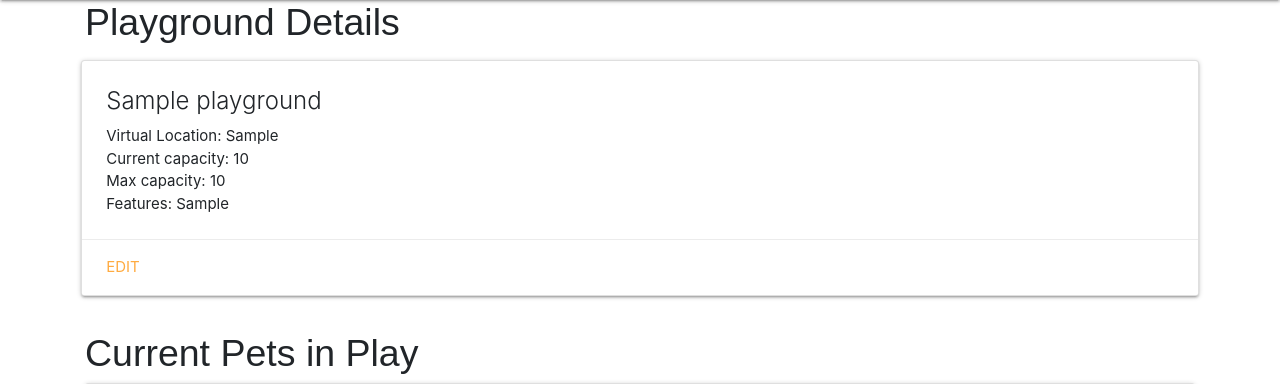
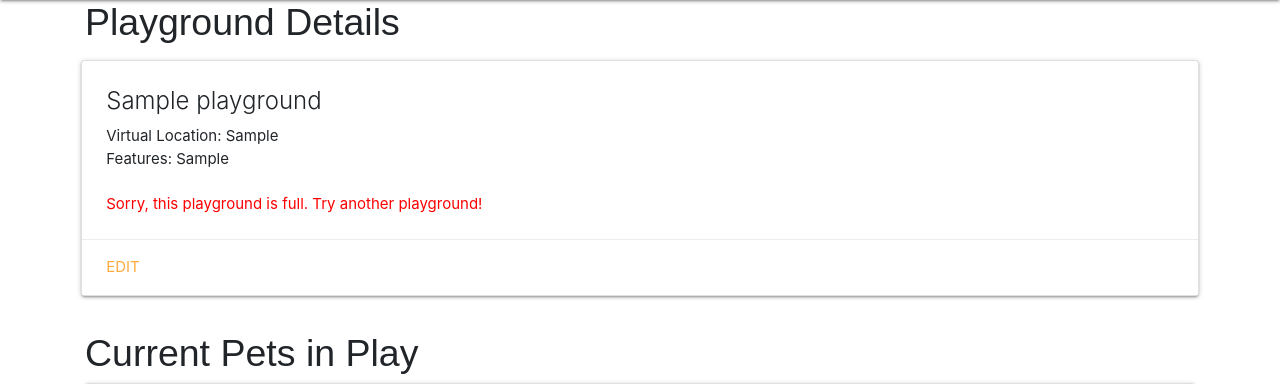
Before and after one commit to u-lam/virtualpets, a Django app: page /pg/1/ in a window 1280 px wide. Shown: the part 64-448 px from the top of the page. Run offline with Django 3.2, Linux system fonts and the light colour scheme; a user stored in the database is signed in; tables that the repository leaves empty hold one stand-in row (values such as "Sample post"); some libraries are stand-ins or nearby versions; some web fonts are replaced.

Commit message:
added if statement to handle error msg when playground is full

```diff
--- a/virtualpets/main_app/models.py
+++ b/virtualpets/main_app/models.py
@@ -11,8 +11,6 @@ MEALS = (
   ('D', 'Dinner')
 )
 
-# Setting capacity playground at 5 max for easy testing
-# Add a function where the current capacity count increments with pet that's added to the playground
 class Playground(models.Model):
   name = models.CharField(max_length=20)
   virtual_location = models.CharField(max_length=50)
@@ -44,7 +42,6 @@ class Pet(models.Model):
   # null=True is db-related; will store the value as 'null' in DB fk,
   # blank=True is validation-related; here it will not require an association, so a pet does NOT have to belong to a user or playground
   # related_name lets us defining a meaningful name for the reverse relationship
-  # playground = models.ForeignKey(Playground, on_delete=models.CASCADE, null=True, blank=True)
   playgrounds = models.ManyToManyField(Playground, blank=True, related_name='pets')
   user = models.ForeignKey(User, on_delete=models.CASCADE, null=True, blank=True, related_name='pets')
 
--- a/virtualpets/main_app/templates/playgrounds/pg_detail.html
+++ b/virtualpets/main_app/templates/playgrounds/pg_detail.html
@@ -9,9 +9,14 @@
         <div class='card-content'>
           <span class='card-title'> {{ playground.name }} </span>
           <p>Virtual Location: {{ playground.virtual_location }} </p>
-          <p>Current capacity: {{ playground.current_capacity }} </p>
-          <p>Max capacity: {{ playground.max_capacity }} </p>
           <p>Features: {{ playground.features }} </p>
+          {% if playground.current_capacity == playground.max_capacity %}
+            <br>
+            <p style="color:red">Sorry, this playground is full. Try another playground!</p>
+          {% else %}
+            <p>Current capacity: {{ playground.current_capacity }} </p>
+            <p>Max capacity: {{ playground.max_capacity }} </p>
+          {% endif %}
         </div>
         <div class='card-action'>
           <a href="{% url 'pg_update' playground.id %}">Edit</a>
@@ -21,6 +26,7 @@
   </div>
 
 
+{% comment %} HELP - how to show only the pets associated with this pg {% endcomment %}
 <h1>Current Pets in Play</h1>
 {% for pet in pets %}
   <div class='card'>
--- a/virtualpets/main_app/views.py
+++ b/virtualpets/main_app/views.py
@@ -73,8 +73,6 @@ def assc_pg(request, pet_id, pg_id):
   # Increment pet count
   if playground.current_capacity < playground.max_capacity:
     Playground.objects.filter(id=pg_id).update(current_capacity=F('current_capacity') + 1)
-  else:
-    error_message = 'Max capacity reached. Try a different playground'
 
   # HELP: if pet is already in a pg (pet.playground.count == 1), do not add more pg.
   return redirect('detail', pet_id=pet_id)
```
Also changed, not shown: virtualpets/main_app/templates/pets/detail.html (+10 -2 lines), virtualpets/main_app/templates/playgrounds/pg_index.html (+8 -2 lines).
